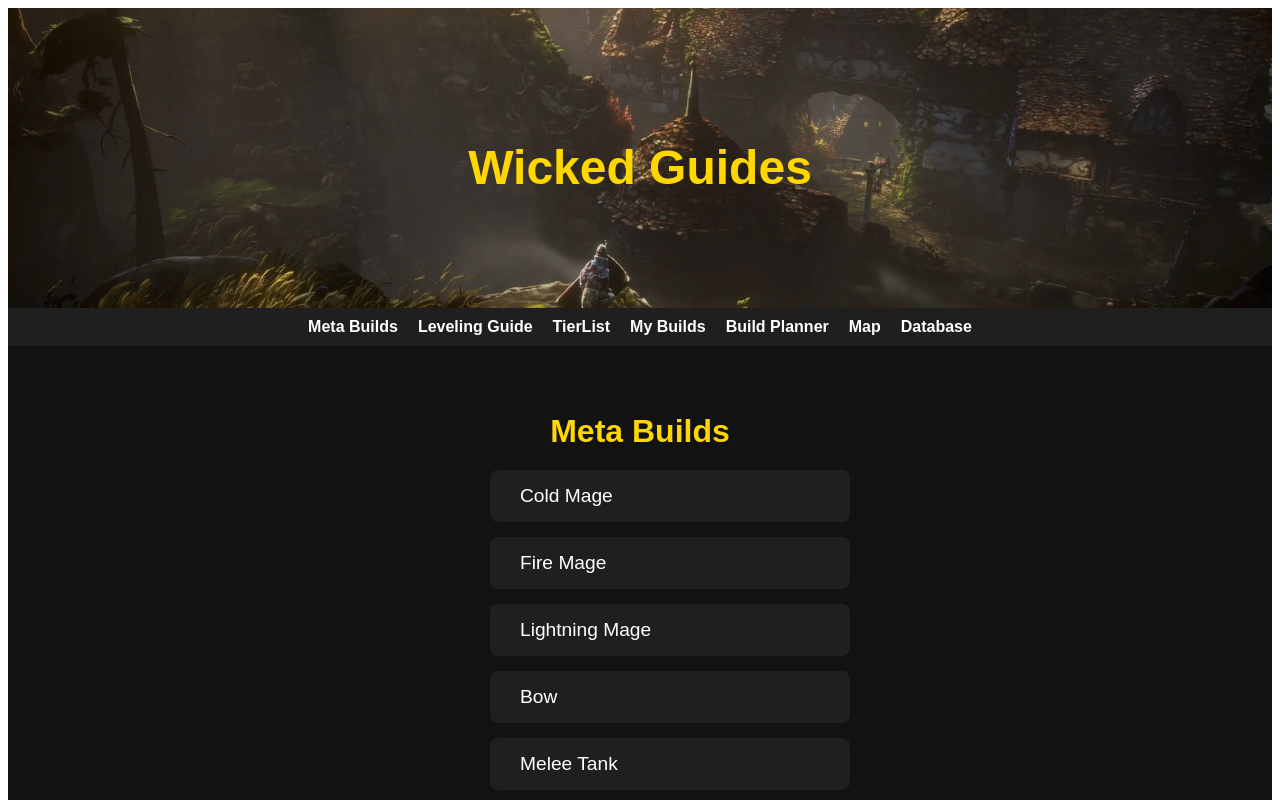
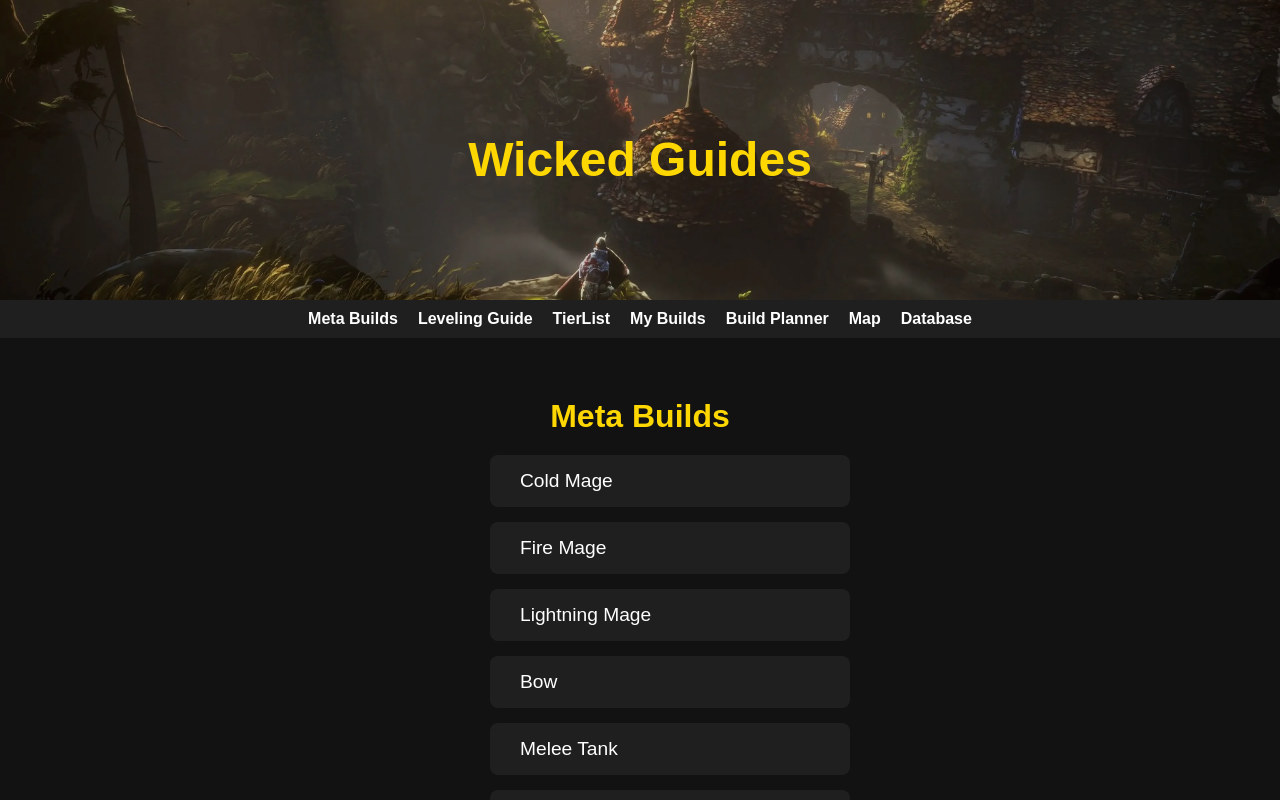
Before and after one commit to NoRestFortheWickedBuilds/nrftw-builds, a Next.js app: page / in a window 1280 px wide. Shown: the top 800 px of the page. Built offline with nearby package versions, Linux system fonts and the light colour scheme.

Commit message:
Add _app.js for global CSS import

```diff
--- /dev/null
+++ b/pages/_app.js
@@ -0,0 +1,9 @@
+
+import '../styles/build-style.css';
+import '../styles/globals.css'; // If you have globals.css, otherwise remove this line
+
+function MyApp({ Component, pageProps }) {
+  return <Component {...pageProps} />;
+}
+
+export default MyApp;
```
